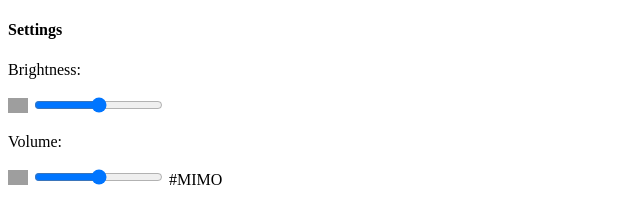
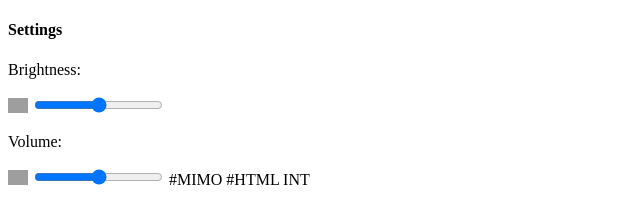
Before and after one commit to Kenisha44/Computer-Input---HTML-INT, a plain HTML site: page index.html in a window 1280 px wide. Shown: the whole page, without its empty margins (0-640 px from the left). Drawn offline with Linux system fonts and the light colour scheme; grey boxes are pictures that could not be loaded.

Commit message:
Update index.html

```diff
--- a/index.html
+++ b/index.html
@@ -16,3 +16,4 @@
 </html>
 
 #MIMO
+#HTML INT
```
